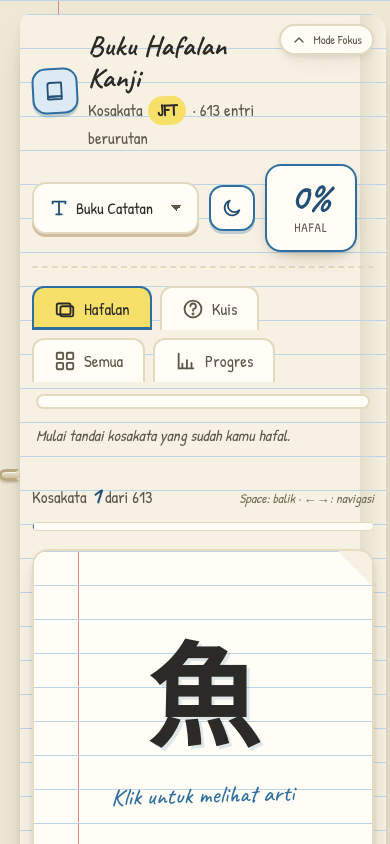
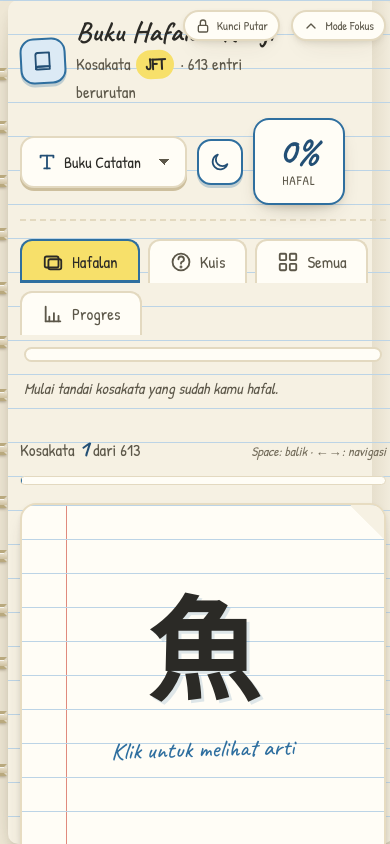
Before and after one commit to amirudinR/KanjiLPK, a React (Vite) app: page / in a window 390 px wide. Shown: the top 844 px of the page. Built offline with nearby package versions, Linux system fonts and the light colour scheme; a web font is replaced by a local one.

Commit message:
Mobile: mode landscape paksa (putar 90) untuk tab Hafalan + tombol kunci putar

```diff
--- a/src/App.jsx
+++ b/src/App.jsx
@@ -26,6 +26,14 @@ function App() {
   const [focusMode, setFocusMode] = useState(() => {
     try {
       return localStorage.getItem('kanji-notebook:focus-mode') === '1'
+    } catch {
+      return false
+    }
+  })
+  // Kunci tampilan landscape (diputar 90°) khusus tab Hafalan di ponsel.
+  const [rotateLocked, setRotateLocked] = useState(() => {
+    try {
+      return localStorage.getItem('kanji-notebook:rotate-locked') === '1'
     } catch {
       return false
     }
@@ -61,6 +69,21 @@ function App() {
       return next
     })
   }, [])
+
+  const toggleRotateLock = useCallback(() => {
+    setRotateLocked((v) => {
+      const next = !v
+      try {
+        localStorage.setItem('kanji-notebook:rotate-locked', next ? '1' : '0')
+      } catch {
+        /* localStorage tak tersedia — abaikan */
+      }
+      return next
+    })
+  }, [])
+
+  // Rotasi terkunci hanya berlaku di tab Hafalan.
+  const landscapeActive = rotateLocked && tab === 'belajar'
 
   // Tekan "f" untuk keluar/masuk mode fokus, Esc untuk keluar.
   useEffect(() => {
@@ -114,7 +137,9 @@ function App() {
 
   return (
     <div className="app">
-      <div className={`notebook ${focusMode ? 'is-focus' : ''}`}>
+      <div
+        className={`notebook ${focusMode ? 'is-focus' : ''} ${landscapeActive ? 'is-landscape' : ''}`}
+      >
         <div className="notebook-spiral" aria-hidden="true">
           {Array.from({ length: 14 }).map((_, i) => (
             <span key={i} className="notebook-ring" />
@@ -146,6 +171,43 @@ function App() {
             )}
           </svg>
           {focusMode ? 'Keluar Fokus' : 'Mode Fokus'}
+        </button>
+
+        <button
+          type="button"
+          className="rotate-toggle"
+          onClick={toggleRotateLock}
+          aria-pressed={rotateLocked}
+          title={
+            rotateLocked
+              ? 'Buka kunci putar (kembali ke tampilan tegak)'
+              : 'Kunci tampilan landscape (diputar) untuk mode Hafalan'
+          }
+        >
+          <svg
+            width="16"
+            height="16"
+            viewBox="0 0 24 24"
+            fill="none"
+            stroke="currentColor"
+            strokeWidth="2"
+            strokeLinecap="round"
+            strokeLinejoin="round"
+            aria-hidden="true"
+          >
+            {rotateLocked ? (
+              <>
+                <rect x="5" y="11" width="14" height="10" rx="2" />
+                <path d="M8 11V7a4 4 0 0 1 7.5-2" />
+              </>
+            ) : (
+              <>
+                <rect x="5" y="11" width="14" height="10" rx="2" />
+                <path d="M8 11V7a4 4 0 0 1 8 0v4" />
+              </>
+            )}
+          </svg>
+          {rotateLocked ? 'Buka Kunci' : 'Kunci Putar'}
         </button>
 
         <div className={`notebook-topbar ${focusMode ? 'is-hidden' : ''}`}>
--- a/src/styles/layout.css
+++ b/src/styles/layout.css
@@ -31,10 +31,10 @@
 }
 
 /* Tombol Mode Fokus — mengambang di sudut kanan atas buku */
-.focus-toggle {
+.focus-toggle,
+.rotate-toggle {
   position: absolute;
   top: 10px;
-  right: 12px;
   z-index: 5;
   display: inline-flex;
   align-items: center;
@@ -54,13 +54,25 @@
     background 140ms ease;
 }
 
-.focus-toggle:hover {
+.focus-toggle {
+  right: 12px;
+}
+
+.rotate-toggle {
+  right: 148px;
+  /* Tombol kunci putar hanya relevan di ponsel. */
+  display: none;
+}
+
+.focus-toggle:hover,
+.rotate-toggle:hover {
   color: var(--accent-deep);
   border-color: var(--accent);
   transform: translateY(-1px);
 }
 
-.focus-toggle[aria-pressed='true'] {
+.focus-toggle[aria-pressed='true'],
+.rotate-toggle[aria-pressed='true'] {
   color: var(--accent-deep);
   background: var(--accent-soft);
   border-color: var(--accent);
--- a/src/styles/responsive.css
+++ b/src/styles/responsive.css
@@ -12,9 +12,15 @@
     padding-right: 92px;
   }
 
-  .focus-toggle {
+  .focus-toggle,
+  .rotate-toggle {
     font-size: 0.76rem;
     padding: 5px 10px;
+  }
+
+  .rotate-toggle {
+    right: 118px;
+    display: inline-flex;
   }
 
   .notebook-spiral {
@@ -190,3 +196,187 @@
     font-size: 0.95rem;
   }
 }
+
+/* ==========================================================================
+   Mode landscape paksa (tab Hafalan di ponsel).
+   Konten diputar 90° sehingga tampil landscape walau HP dipegang tegak.
+   Hanya berlaku saat orientasi perangkat portrait; kalau HP sudah diputar
+   fisik ke landscape, tidak diputar lagi (menghindari dobel putar).
+   ========================================================================== */
+@media (max-width: 760px) and (orientation: portrait) {
+  body {
+    overflow: hidden;
+    height: 100dvh;
+  }
+
+  .app {
+    padding: 0;
+    height: 100dvh;
+    align-items: stretch;
+  }
+
+  /* Kotak buku diputar: lebar = tinggi viewport, tinggi = lebar viewport. */
+  .notebook.is-landscape {
+    position: fixed;
+    top: 0;
+    left: 0;
+    width: 100dvh;
+    height: 100vw;
+    margin-left: 0;
+    transform: rotate(90deg) translateY(-100%);
+    transform-origin: top left;
+    overflow-y: auto;
+    border-radius: 0;
+    padding: 12px 16px;
+    display: flex;
+    flex-direction: column;
+    gap: 10px;
+  }
+
+  /* Sembunyikan bagian atas agar lega; fokus ke kartu & kontrol. */
+  .notebook.is-landscape .notebook-topbar,
+  .notebook.is-landscape .notebook-spiral,
+  .notebook.is-landscape .focus-toggle {
+    display: none;
+  }
+
+  /* Tombol buka kunci harus tetap terlihat di dalam area terputar. */
+  .notebook.is-landscape .rotate-toggle {
+    right: 12px;
+    top: 10px;
+  }
+
+  /* Tata letak 3 kolom seperti desktop, tapi mengisi tinggi penuh. */
+  .notebook.is-landscape .notebook-body {
+    flex: 1 1 auto;
+    min-height: 0;
+    padding: 34px 0 0;
+    display: flex;
+    flex-direction: column;
+    overflow: hidden;
+  }
+
+  .notebook.is-landscape .flashcard {
+    flex: 1 1 auto;
+    min-height: 0;
+    height: 100%;
+  }
+
+  .notebook.is-landscape .flashcard-main {
+    flex: 1 1 auto;
+    min-height: 0;
+    display: grid;
+    grid-template-columns: minmax(0, 1fr) 170px 240px;
+    grid-template-rows: minmax(0, 1fr);
+    gap: 10px;
+    align-items: stretch;
+  }
+
+  .notebook.is-landscape .flashcard-main > .flashcard-flip {
+    grid-column: 1;
+    grid-row: 1;
+    height: 100%;
+    min-height: 0;
+  }
+
+  .notebook.is-landscape .flashcard-flip,
+  .notebook.is-landscape .flashcard-inner {
+    height: 100%;
+    min-height: 0;
+  }
+
+  .notebook.is-landscape .flashcard-main > .flashcard-controls {
+    grid-column: 2;
+    grid-row: 1;
+    flex-direction: column;
+    flex-wrap: nowrap;
+    justify-content: center;
+    gap: 8px;
+    padding-top: 0;
+    margin-top: 0;
+  }
+
+  .notebook.is-landscape .flashcard-main > .flashcard-aside {
+    grid-column: 3;
+    grid-row: 1;
+  }
+
+  .notebook.is-landscape .flashcard-btn {
+    width: 100%;
+    padding: 9px 10px;
+    font-size: 0.86rem;
+  }
+
+  .notebook.is-landscape .flashcard-sidebar {
+    margin-top: 0;
+    flex: 1 1 auto;
+    min-height: 0;
+    display: flex;
+    flex-direction: column;
+    overflow: hidden;
+  }
+
+  .notebook.is-landscape .flashcard-jump-list {
+    flex: 1 1 auto;
+    min-height: 0;
+    max-height: none;
+    overflow-y: auto;
+    grid-template-columns: repeat(auto-fill, minmax(34px, 1fr));
+    gap: 5px;
+    align-content: start;
+  }
+
+  .notebook.is-landscape .flashcard-kanji {
+    font-size: clamp(3rem, 16vh, 6rem);
+  }
+
+  .notebook.is-landscape .notebook-foot {
+    display: none;
+  }
+
+  /* Saat panel di kiri, balik urutan kolomnya. */
+  .notebook.is-landscape
+    .flashcard-main.is-aside-left {
+    grid-template-columns: 240px 170px minmax(0, 1fr);
+  }
+
+  .notebook.is-landscape
+    .flashcard-main.is-aside-left
+    > .flashcard-aside {
+    grid-column: 1;
+    grid-row: 1;
+  }
+
+  .notebook.is-landscape
+    .flashcard-main.is-aside-left
+    > .flashcard-flip {
+    grid-column: 3;
+    grid-row: 1;
+  }
+
+  /* Kartu ditutup: sembunyikan kartu, kontrol & jumplist melebar. */
+  .notebook.is-landscape
+    .flashcard-main.is-card-collapsed {
+    grid-template-columns: 170px minmax(0, 1fr);
+  }
+
+  .notebook.is-landscape
+    .flashcard-main.is-card-collapsed
+    > .flashcard-flip {
+    display: none;
+  }
+
+  .notebook.is-landscape
+    .flashcard-main.is-card-collapsed
+    > .flashcard-controls {
+    grid-column: 1;
+    grid-row: 1;
+  }
+
+  .notebook.is-landscape
+    .flashcard-main.is-card-collapsed
+    > .flashcard-aside {
+    grid-column: 2;
+    grid-row: 1;
+  }
+}
```
